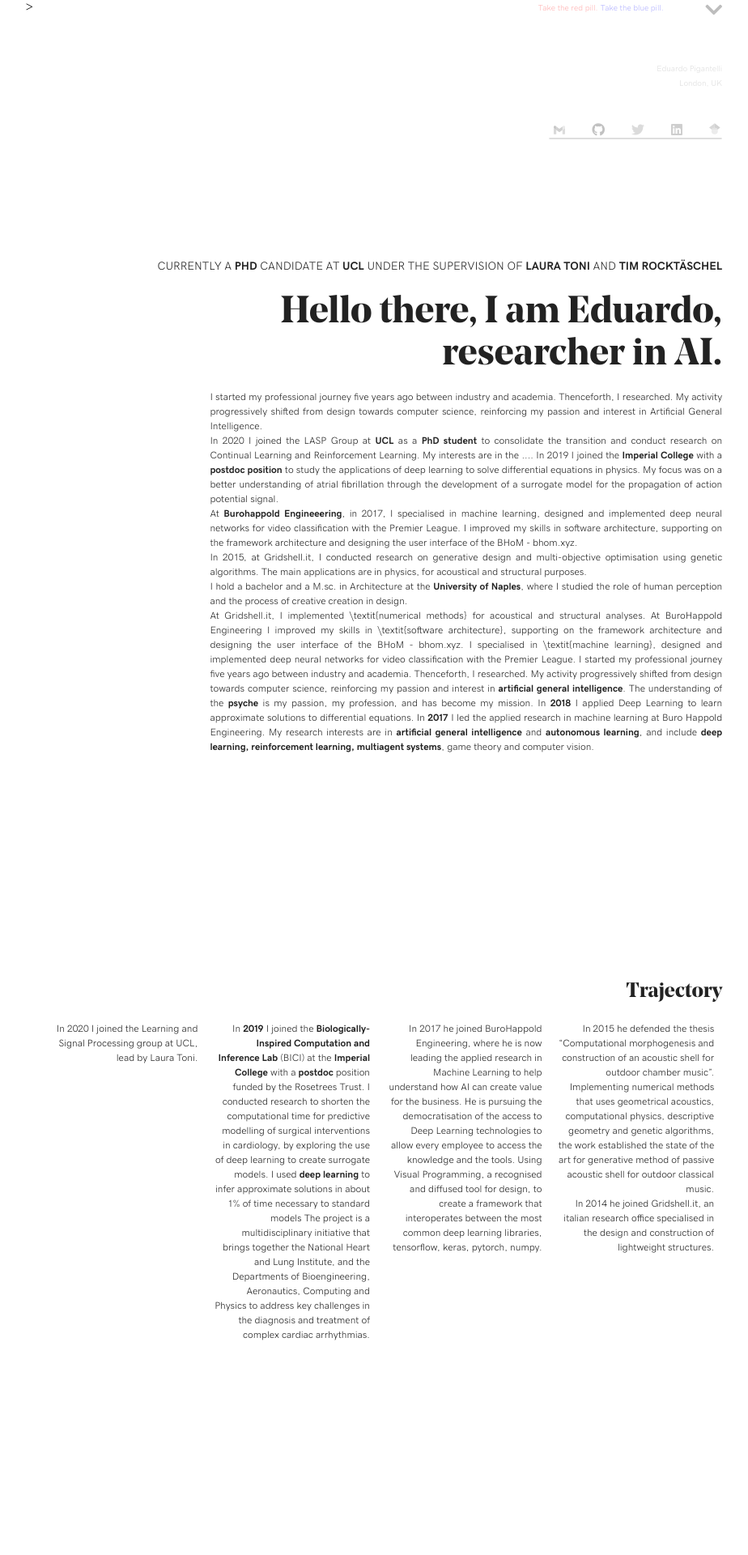
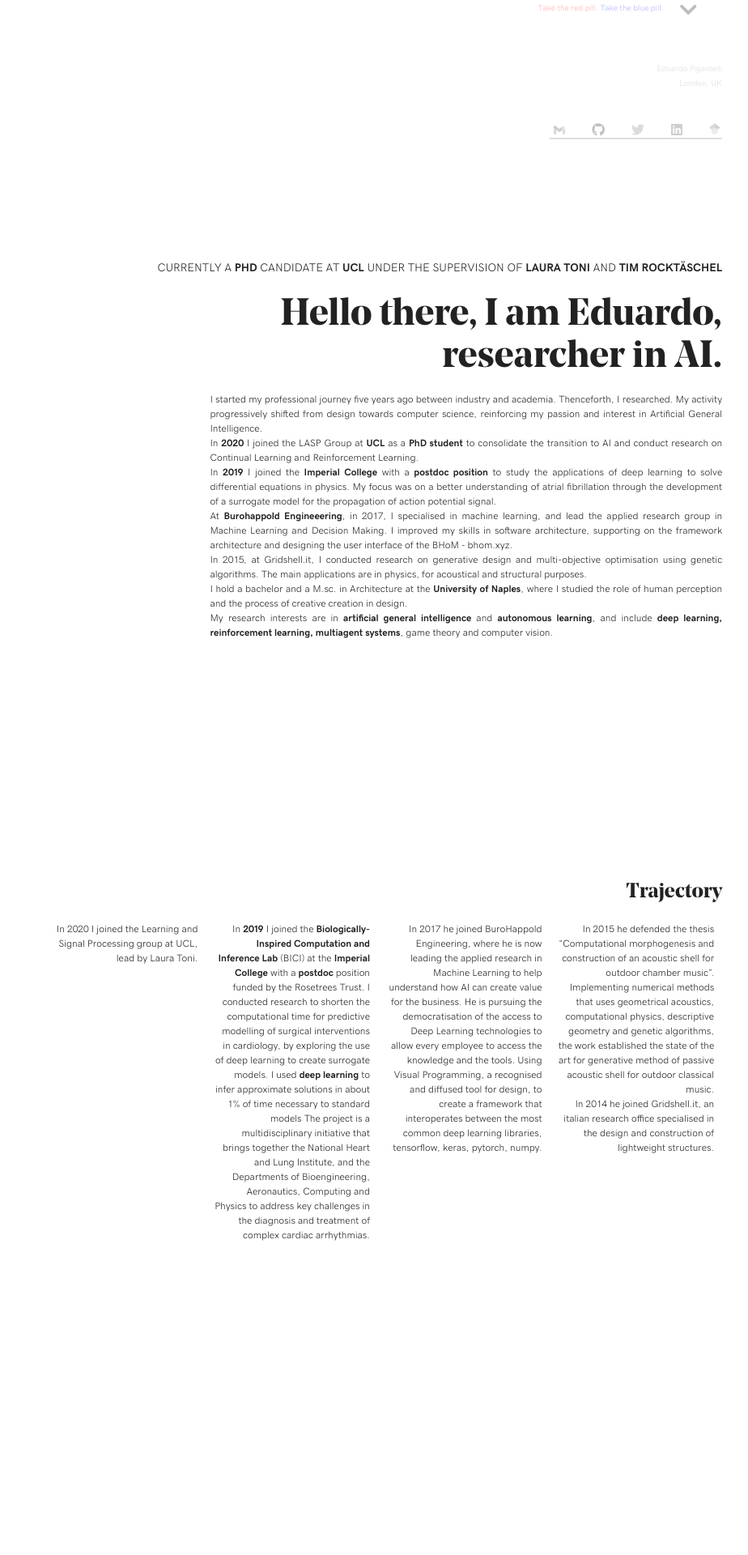
Before and after one commit to epignatelli/epignatelli.github.io, a Jekyll site: the page built from index.md, in a window 1280 px wide. Shown: the top 1920 px of the page at 81% size, without its empty margins (77-1001 px from the left). Built offline with Jekyll 4.4.1, drawn with Linux system fonts in a browser that asks for light colours; nearby versions of some CDN libraries.

Commit message:
a bit verbose

```diff
--- a/_includes/header.html
+++ b/_includes/header.html
@@ -1,21 +1,16 @@
 <div class="row">
-    ><div class="col col-3-of-12 col-s-2-of-2 right" id="nav">
-        <p>
+    <div class="col col-3-of-12 col-s-2-of-2 right" id="nav">
             <span class="small light red fade" id="init">Take the red pill.</span>
             <span class="small light blue fade" id="reset">Take the blue pill.</span>
-        </p>
     </div>
     <div class="col col col-1-of-12 col-s-2-of-2" id="nav">
-        <p>
             <a class="fas fa-chevron-down large fade" href="#trajectory"></a>
-        </p>
     </div>
 </div>
 <div class="col col-4-of-12 col-s-2-of-2 right" id="heading">
     <p class="small light">Eduardo Pigantelli<br>London, UK</p>
 </div>
 <div class="col col-12-of-12 col-s-2-of-2 right" id="social">
-    <p>
         <br>
         <a class="noborder" href="mailto:{{site.email}}" aria-label="Gmail"><span class="fab fa-gmail fa-lg"></span></a>
         <span class="push-right"></span>
@@ -27,5 +22,4 @@
         <span class="push-right"></span>
         <a class="noborder" target="_blank" href="https://scholar.google.co.uk/citations?user=d-TVZ1YAAAAJ&hl=en" aria-label="Google Scholar"><span class="fab fa-scholar fa-lg"></span></a>
         <hr style="width: 25%; margin-left:auto">
-    </p>
 </div>
--- a/_layouts/home.html
+++ b/_layouts/home.html
@@ -16,47 +16,43 @@
         </div>
         <div class="col col-9-of-12 right">
             <p class="justify">
-                <span>
+                <span class="indent">
                     I started my professional journey five years ago between industry and academia. Thenceforth, I researched.
                     My activity progressively shifted from design towards computer science,
                     reinforcing my passion and interest in Artificial General Intelligence.
                 </span><br>
-                <span>
-                    In 2020 I joined the LASP Group at <b>UCL</b> as a <b>PhD student</b>
-                    to consolidate the transition and conduct research on Continual Learning and Reinforcement Learning.
-                    My interests are in the ....
-                </span>
-                <span>
-                    In 2019 I joined the <b>Imperial College</b> with a <b>postdoc position</b> to study the applications of deep learning to solve differential equations in physics.
+                <span class="indent">
+                    In <b>2020</b> I joined the LASP Group at <b>UCL</b> as a <b>PhD student</b>
+                    to consolidate the transition to AI and conduct research on Continual Learning and Reinforcement Learning.
+                </span><br>
+                <span class="indent">
+                    In <b>2019</b> I joined the <b>Imperial College</b> with a <b>postdoc position</b> to study the applications of deep learning to solve differential equations in physics.
                     My focus was on a better understanding of atrial fibrillation through the development of a surrogate model for the propagation of action potential signal.
                 </span><br>
-                <span>
+                <span class="indent">
                     At <b>Burohappold Engineeering</b>, in 2017, I specialised in machine learning,
-                    designed and implemented deep neural networks for video classification with the Premier League.
+                    and lead the applied research group in Machine Learning and Decision Making.
                     I improved my skills in software architecture, supporting on the framework architecture and
                     designing the user interface of the BHoM - bhom.xyz.
                 </span><br>
-                <span>
+                <span class="indent">
                     In 2015, at Gridshell.it, I conducted research on generative design and multi-objective optimisation using genetic algorithms.
                     The main applications are in physics, for acoustical and structural purposes.
                 </span><br>
-                <span>
+                <span class="indent">
                     I hold a bachelor and a M.sc. in Architecture at the <b>University of Naples</b>,
                     where I studied the role of human perception and the process of creative creation in design.
                 </span><br>
+                <span class="indent">
+                    My research interests are in <span class="emphasize">artificial general intelligence</span> and <span class="emphasize">autonomous learning</span>,
+                    and include <span class="emphasize">deep learning, reinforcement learning, multiagent systems</span>, game theory and computer vision.
+                </span><br>
 
-                At Gridshell.it, I implemented \textit{numerical methods} for acoustical and structural analyses.
-                At BuroHappold Engineering I improved my skills in \textit{software architecture}, supporting on the framework architecture and designing the user interface of the BHoM - bhom.xyz.
-                I specialised in \textit{machine learning}, designed and implemented deep neural networks for video classification with the Premier League.
-
-
-                I started my professional journey five years ago between industry and academia. Thenceforth, I researched.
+                <!-- I started my professional journey five years ago between industry and academia. Thenceforth, I researched.
                 My activity progressively shifted from design towards computer science, reinforcing my passion and interest in <b>artificial general intelligence</b>.
                 The understanding of the <b>psyche</b> is my passion, my profession, and has become my mission.
                 In <b>2018</b> I applied Deep Learning to learn approximate solutions to differential equations.
-                In <b>2017</b> I led the applied research in machine learning at Buro Happold Engineering.
-                My research interests are in <span class="emphasize">artificial general intelligence</span> and <span class="emphasize">autonomous learning</span>,
-                and include <span class="emphasize">deep learning, reinforcement learning, multiagent systems</span>, game theory and computer vision.
+                In <b>2017</b> I led the applied research in machine learning at Buro Happold Engineering. -->
                 <br>
                 <br>
                 <br>
--- a/_sass/_main.scss
+++ b/_sass/_main.scss
@@ -49,6 +49,11 @@ body {
 }
 div {
   background: white;
+  font-family: $text-font;
+  font-weight: normal;
+  font-size: 12px;
+  line-height: 18px;
+  color: $text-color-base;
 }
 a {
   text-decoration: none;
@@ -134,6 +139,10 @@ div.col {
 }
 
 // Text dim
+// .indent {
+//   display:inline-block;
+//   text-indent: -2em;
+// }
 .small {
   font-size: 10px;
 }
@@ -141,6 +150,9 @@ div.col {
   font-size: 24px;
 }
 // positions
+.right {
+  text-align: right;
+}
 .fixed {
   position: fixed;
 }
```
